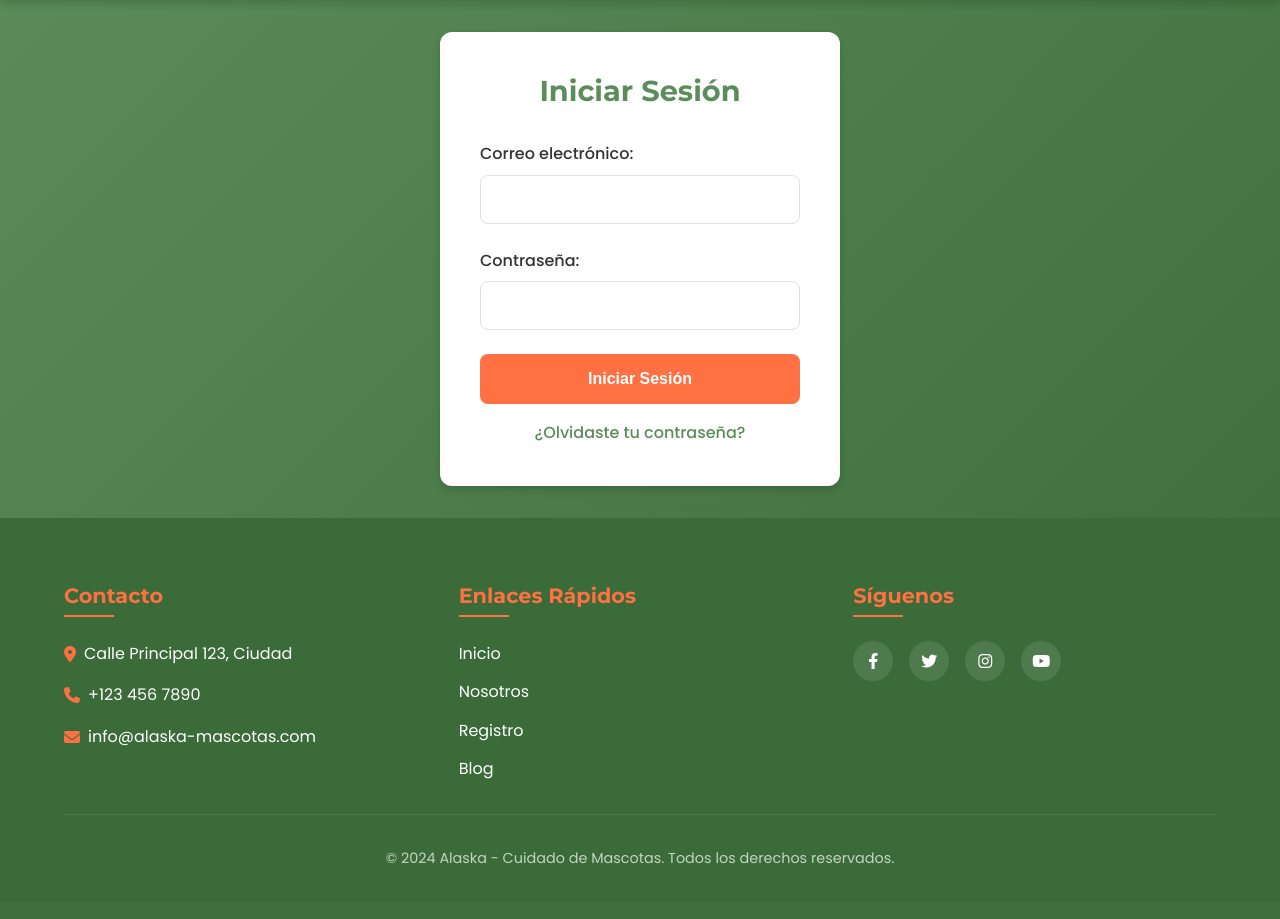
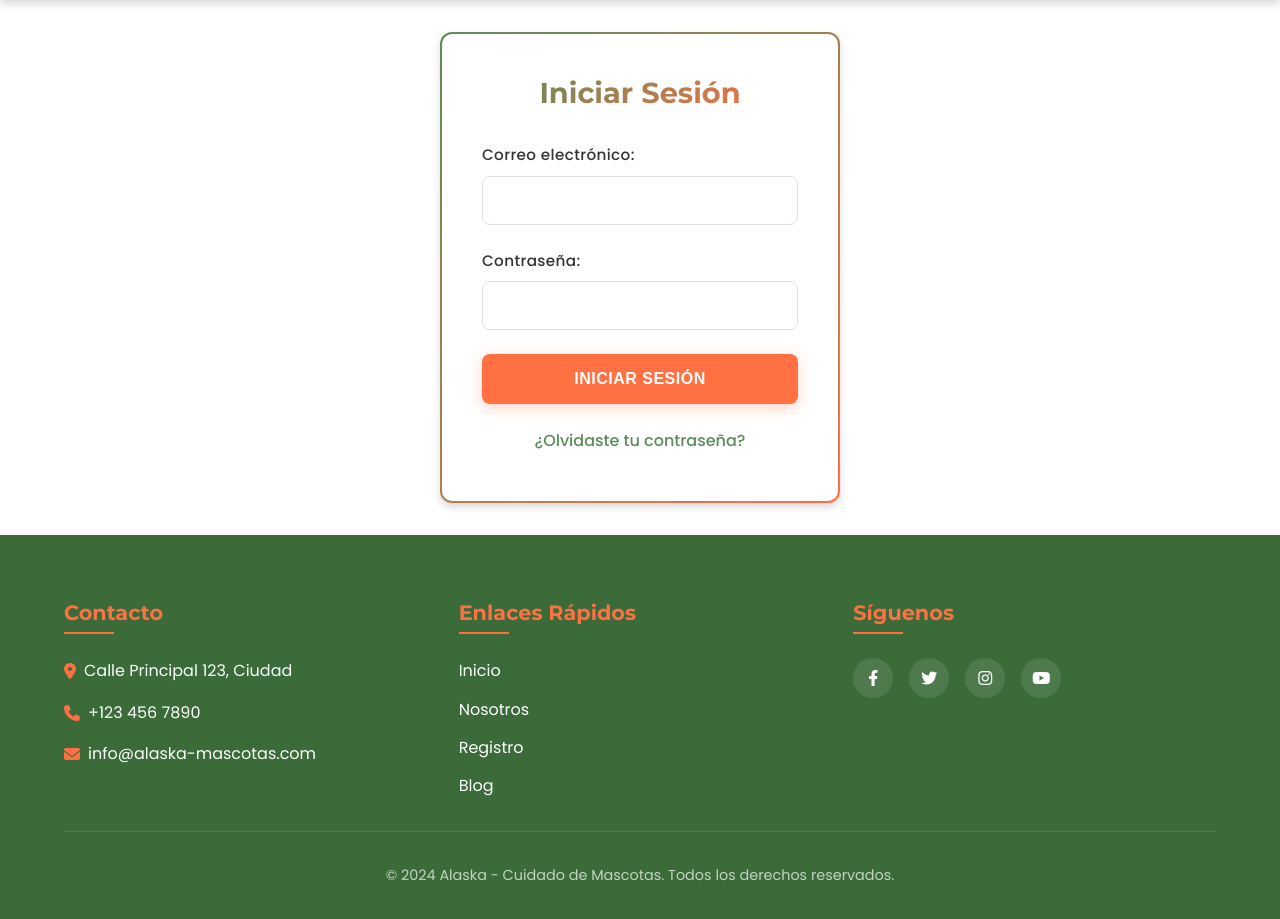
Before and after one commit to valenzy-wkkr/Alaska, a PHP site: page /login.php in a window 1280 px wide. Shown: the part 82-1001 px from the top of the page. Before the commit the page ends 945 px from the top, so only its background shows below. Run offline with PHP 8.4, Linux system fonts and the light colour scheme.

Commit message:
" Creamos una carpeta style para poner los estilos y tambien mejoramos el login ahora tiene un fondo blanco, tiene un borde con degradado y tambien un fondo de degradado suave y regortamos la imagen de registro

```diff
--- a/login.php
+++ b/login.php
@@ -1,195 +1,31 @@
 <?php
 session_start();
-if(isset($_SESSION['usuario'])) {
+if (isset($_SESSION['usuario'])) {
   header("Location: dashboard.php");
   exit();
 }
 ?>
 <!DOCTYPE html>
 <html lang="es">
+
 <head>
   <meta charset="UTF-8" />
   <meta name="viewport" content="width=device-width, initial-scale=1.0" />
   <title>Iniciar Sesión - Alaska</title>
   <link rel="stylesheet" href="style.css" />
+  <link rel="stylesheet" href="style/login.css">
   <link
     rel="stylesheet"
-    href="https://cdnjs.cloudflare.com/ajax/libs/font-awesome/6.4.0/css/all.min.css"
-  />
+    href="https://cdnjs.cloudflare.com/ajax/libs/font-awesome/6.4.0/css/all.min.css" />
   <link rel="preconnect" href="https://fonts.googleapis.com" />
   <link rel="preconnect" href="https://fonts.gstatic.com" crossorigin />
   <link
     href="https://fonts.googleapis.com/css2?family=Montserrat:wght@400;500;600;700&family=Poppins:wght@300;400;500;600;700&display=swap"
-    rel="stylesheet"
-  />
+    rel="stylesheet" />
   <link rel="shortcut icon" href="img/alaska-ico.ico" type="image/x-icon">
-  <style>
-    /* Estilos adicionales específicos para login */
-    body {
-      background: linear-gradient(135deg, var(--color-primario), var(--color-primario-oscuro));
-      display: flex;
-      flex-direction: column;
-      min-height: 100vh;
-    }
 
-    main {
-      flex: 1;
-      display: flex;
-      justify-content: center;
-      align-items: center;
-      padding: 2rem 1rem;
-    }
+</head>
 
-    .login-container {
-      width: 100%;
-      max-width: 400px;
-      padding: 2.5rem;
-      background-color: #fff;
-      border-radius: var(--radio-borde-grande);
-      box-shadow: var(--sombra-caja);
-      animation: fadeIn 0.8s ease-in-out;
-    }
-
-    .login-container h2 {
-      text-align: center;
-      margin-bottom: 2rem;
-      font-size: 1.8rem;
-      color: var(--color-primario);
-    }
-
-    .form-group {
-      margin-bottom: 1.5rem;
-    }
-
-    .form-group label {
-      display: block;
-      margin-bottom: 0.5rem;
-      font-weight: 500;
-      color: var(--color-texto);
-    }
-
-    .form-group input {
-      width: 100%;
-      padding: 0.9rem 1rem;
-      border: 1px solid var(--color-borde);
-      border-radius: var(--radio-borde);
-      font-size: 1rem;
-      transition: var(--transicion);
-    }
-
-    .form-group input:focus {
-      border-color: var(--color-primario);
-      box-shadow: 0 0 0 3px rgba(91, 140, 90, 0.2);
-      outline: none;
-    }
-
-    .btn-login {
-      width: 100%;
-      padding: 1rem;
-      background-color: var(--color-secundario);
-      color: var(--color-texto-blanco);
-      border: none;
-      border-radius: var(--radio-borde);
-      font-weight: 600;
-      cursor: pointer;
-      font-size: 1rem;
-      transition: var(--transicion);
-    }
-
-    .btn-login:hover {
-      background-color: var(--color-acento);
-      transform: translateY(-2px);
-      box-shadow: var(--sombra-caja-hover);
-    }
-
-    .error-message {
-      background: rgba(255, 112, 67, 0.1);
-      border: 1px solid var(--color-secundario);
-      border-radius: var(--radio-borde);
-      padding: 0.8rem;
-      margin-bottom: 1.5rem;
-      text-align: center;
-      color: var(--color-secundario);
-      font-weight: 500;
-    }
-
-    .login-container a {
-      display: inline-block;
-      margin-top: 1rem;
-      text-align: center;
-      width: 100%;
-      color: var(--color-primario);
-      font-weight: 500;
-      transition: var(--transicion);
-    }
-
-    .login-container a:hover {
-      color: var(--color-secundario);
-      text-decoration: underline;
-    }
-
-    @keyframes fadeIn {
-      from { opacity: 0; transform: translateY(-20px); }
-      to { opacity: 1; transform: translateY(0); }
-    }
-
-
-
-
-            .inicial-circulo {
-    display: flex !important;
-    align-items: center !important;
-    justify-content: center !important;
-    width: 35px !important;
-    height: 35px !important;
-    min-width: 35px !important;
-    min-height: 35px !important;
-    border-radius: 50% !important;
-    background-color: var(--color-acento) !important;
-    color: white !important;
-    padding: 0 !important;
-    margin: 0 8px !important;
-    font-weight: 600 !important;
-    font-size: 1rem !important;
-    transition: all 0.3s cubic-bezier(0.68, -0.55, 0.265, 1.55) !important;
-    box-shadow: 0 2px 8px rgba(255, 112, 67, 0.4) !important;
-    text-decoration: none !important;
-    line-height: 1 !important;
-    border: 2px solid rgba(255, 255, 255, 0.8) !important;
-    box-sizing: border-box !important;
-    position: relative !important;
-    overflow: hidden !important;
-    }
-
-    .inicial-circulo:hover {
-    background-color: rgba(255, 112, 67, 0.9) !important;
-    color: white !important;
-    transform: translateY(-2px) scale(1.08) !important;
-    box-shadow: 0 4px 15px rgba(255, 112, 67, 0.6) !important;
-    border-color: rgba(255, 255, 255, 1) !important;
-    }
-
-    .inicial-circulo::before {
-    content: '';
-    position: absolute;
-    top: 15%;
-    left: 15%;
-    width: 20%;
-    height: 20%;
-    background: rgba(255, 255, 255, 0.4);
-    border-radius: 50%;
-    transition: all 0.3s ease;
-    opacity: 0;
-    }
-
-    .inicial-circulo:hover::before {
-    width: 70%;
-    height: 70%;
-    opacity: 1;
-    background: rgba(255, 255, 255, 0.2);
-    }
-  </style>
-</head>
 <body>
   <!-- Header -->
   <header class="cabecera-principal">
@@ -223,12 +59,12 @@ if(isset($_SESSION['usuario'])) {
   <main>
     <div class="login-container">
       <h2>Iniciar Sesión</h2>
-        <?php if(isset($_GET['error'])): ?>
+      <?php if (isset($_GET['error'])): ?>
         <div class="error-message">
           <?php
-                    if($_GET['error'] == 'credenciales') {
+          if ($_GET['error'] == 'credenciales') {
             echo 'Usuario o contraseña incorrectos';
-                    } elseif($_GET['error'] == 'vacio') {
+          } elseif ($_GET['error'] == 'vacio') {
             echo 'Por favor complete todos los campos';
           }
           ?>
@@ -290,4 +126,5 @@ if(isset($_SESSION['usuario'])) {
   <script src="views/FormView.js"></script>
   <script src="js/app.js"></script>
 </body>
+
 </html>
--- /dev/null
+++ b/style/login.css
@@ -0,0 +1,307 @@
+/* Estilos adicionales específicos para login */
+body {
+  background: linear-gradient(
+    135deg,
+    var(--color-primario),
+    var(--color-primario-oscuro)
+  );
+  display: flex;
+  flex-direction: column;
+  min-height: 100vh;
+}
+
+main {
+  flex: 1;
+  display: flex;
+  justify-content: center;
+  align-items: center;
+  padding: 2rem 1rem;
+  background-color: #fff;
+}
+
+.login-container {
+  width: 100%;
+  max-width: 400px;
+  padding: 2.5rem;
+  background-color: #fff;
+  border-radius: var(--radio-borde-grande);
+  box-shadow: var(--sombra-caja);
+  animation: fadeIn 0.8s ease-in-out;
+  /* Mejorado el borde con gradiente y efectos visuales */
+  border: 2px solid transparent;
+  background-image: linear-gradient(white, white),
+    linear-gradient(135deg, var(--color-primario), var(--color-acento));
+  background-origin: border-box;
+  background-clip: padding-box, border-box;
+  position: relative;
+  overflow: hidden;
+}
+
+/* Añadido efecto de brillo sutil */
+.login-container::before {
+  content: "";
+  position: absolute;
+  top: -2px;
+  left: -2px;
+  right: -2px;
+  bottom: -2px;
+  background: linear-gradient(
+    135deg,
+    var(--color-primario),
+    var(--color-acento)
+  );
+  border-radius: var(--radio-borde-grande);
+  z-index: -1;
+  opacity: 0.1;
+  transition: opacity 0.3s ease;
+}
+
+.login-container:hover::before {
+  opacity: 0.2;
+}
+
+.login-container h2 {
+  text-align: center;
+  margin-bottom: 2rem;
+  font-size: 1.8rem;
+  color: var(--color-primario);
+  /* Añadido efecto de texto con gradiente sutil */
+  background: linear-gradient(
+    135deg,
+    var(--color-primario),
+    var(--color-acento)
+  );
+  -webkit-background-clip: text;
+  -webkit-text-fill-color: transparent;
+  background-clip: text;
+  font-weight: 700;
+}
+
+.form-group {
+  margin-bottom: 1.5rem;
+}
+
+.form-group label {
+  display: block;
+  margin-bottom: 0.5rem;
+  font-weight: 500;
+  color: var(--color-texto);
+  /* Mejorada la tipografía del label */
+  font-size: 0.95rem;
+  letter-spacing: 0.025em;
+}
+
+.form-group input {
+  width: 100%;
+  padding: 0.9rem 1rem;
+  border: 1px solid var(--color-borde);
+  border-radius: var(--radio-borde);
+  font-size: 1rem;
+  transition: var(--transicion);
+  /* Mejorados los estilos del input */
+  background: rgba(255, 255, 255, 0.9);
+  backdrop-filter: blur(10px);
+  position: relative;
+}
+
+.form-group input:focus {
+  /* Mejorado el efecto focus con gradiente */
+  border: 2px solid transparent;
+  background-image: linear-gradient(white, white),
+    linear-gradient(135deg, var(--color-primario), var(--color-acento));
+  background-origin: border-box;
+  background-clip: padding-box, border-box;
+  box-shadow: 0 0 0 3px rgba(91, 140, 90, 0.15),
+    0 4px 12px rgba(91, 140, 90, 0.1);
+  outline: none;
+  transform: translateY(-1px);
+}
+
+.btn-login {
+  width: 100%;
+  padding: 1rem;
+  background: linear-gradient(
+    135deg,
+    var(--color-secundario),
+    var(--color-acento)
+  );
+  color: var(--color-texto-blanco);
+  border: none;
+  border-radius: var(--radio-borde);
+  font-weight: 600;
+  cursor: pointer;
+  font-size: 1rem;
+  transition: var(--transicion);
+  /* Añadidos efectos visuales al botón */
+  position: relative;
+  overflow: hidden;
+  box-shadow: 0 4px 15px rgba(255, 112, 67, 0.3);
+  text-transform: uppercase;
+  letter-spacing: 0.5px;
+}
+
+/* Efecto de ondas en el botón */
+.btn-login::before {
+  content: "";
+  position: absolute;
+  top: 50%;
+  left: 50%;
+  width: 0;
+  height: 0;
+  background: rgba(255, 255, 255, 0.2);
+  border-radius: 50%;
+  transform: translate(-50%, -50%);
+  transition: width 0.6s, height 0.6s;
+}
+
+.btn-login:hover::before {
+  width: 300px;
+  height: 300px;
+}
+
+.btn-login:hover {
+  background: linear-gradient(
+    135deg,
+    var(--color-acento),
+    var(--color-secundario)
+  );
+  transform: translateY(-3px);
+  box-shadow: 0 8px 25px rgba(255, 112, 67, 0.4),
+    0 0 20px rgba(255, 112, 67, 0.2);
+}
+
+.error-message {
+  background: rgba(255, 112, 67, 0.1);
+  border: 1px solid var(--color-secundario);
+  border-radius: var(--radio-borde);
+  padding: 0.8rem;
+  margin-bottom: 1.5rem;
+  text-align: center;
+  color: var(--color-secundario);
+  font-weight: 500;
+  /* Mejorado el mensaje de error */
+  backdrop-filter: blur(10px);
+  border-left: 4px solid var(--color-secundario);
+  animation: shake 0.5s ease-in-out;
+}
+
+/* Animación de shake para errores */
+@keyframes shake {
+  0%,
+  100% {
+    transform: translateX(0);
+  }
+
+  25% {
+    transform: translateX(-5px);
+  }
+
+  75% {
+    transform: translateX(5px);
+  }
+}
+
+.login-container a {
+  display: inline-block;
+  margin-top: 1rem;
+  text-align: center;
+  width: 100%;
+  color: var(--color-primario);
+  font-weight: 500;
+  transition: var(--transicion);
+  /* Mejorado el estilo del enlace */
+  text-decoration: none;
+  position: relative;
+  padding: 0.5rem 0;
+}
+
+/* Efecto underline animado */
+.login-container a::after {
+  content: "";
+  position: absolute;
+  bottom: 0;
+  left: 50%;
+  width: 0;
+  height: 2px;
+  background: linear-gradient(
+    135deg,
+    var(--color-primario),
+    var(--color-acento)
+  );
+  transition: all 0.3s ease;
+  transform: translateX(-50%);
+}
+
+.login-container a:hover::after {
+  width: 100%;
+}
+
+.login-container a:hover {
+  color: var(--color-secundario);
+  transform: translateY(-1px);
+}
+
+@keyframes fadeIn {
+  from {
+    opacity: 0;
+    transform: translateY(-20px) scale(0.95);
+  }
+
+  to {
+    opacity: 1;
+    transform: translateY(0) scale(1);
+  }
+}
+
+.inicial-circulo {
+  display: flex !important;
+  align-items: center !important;
+  justify-content: center !important;
+  width: 35px !important;
+  height: 35px !important;
+  min-width: 35px !important;
+  min-height: 35px !important;
+  border-radius: 50% !important;
+  background-color: var(--color-acento) !important;
+  color: white !important;
+  padding: 0 !important;
+  margin: 0 8px !important;
+  font-weight: 600 !important;
+  font-size: 1rem !important;
+  transition: all 0.3s cubic-bezier(0.68, -0.55, 0.265, 1.55) !important;
+  box-shadow: 0 2px 8px rgba(255, 112, 67, 0.4) !important;
+  text-decoration: none !important;
+  line-height: 1 !important;
+  border: 2px solid rgba(255, 255, 255, 0.8) !important;
+  box-sizing: border-box !important;
+  position: relative !important;
+  overflow: hidden !important;
+}
+
+.inicial-circulo:hover {
+  background-color: rgba(255, 112, 67, 0.9) !important;
+  color: white !important;
+  transform: translateY(-2px) scale(1.08) !important;
+  box-shadow: 0 4px 15px rgba(255, 112, 67, 0.6) !important;
+  border-color: rgba(255, 255, 255, 1) !important;
+}
+
+.inicial-circulo::before {
+  content: "";
+  position: absolute;
+  top: 15%;
+  left: 15%;
+  width: 20%;
+  height: 20%;
+  background: rgba(255, 255, 255, 0.4);
+  border-radius: 50%;
+  transition: all 0.3s ease;
+  opacity: 0;
+}
+
+.inicial-circulo:hover::before {
+  width: 70%;
+  height: 70%;
+  opacity: 1;
+  background: rgba(255, 255, 255, 0.2);
+}
```
Also changed, not shown: blog.html (+3 -54 lines), contacto.html (+1 -53 lines), index.html (+4 -52 lines), style/usuario.css (added, +52 -0 lines), img/perro-feliz.avif (deleted), img/perro-feliz.jpg (added), style/blog.css (renamed from blog.css). Lines whose indentation alone changed are shown as unchanged.
